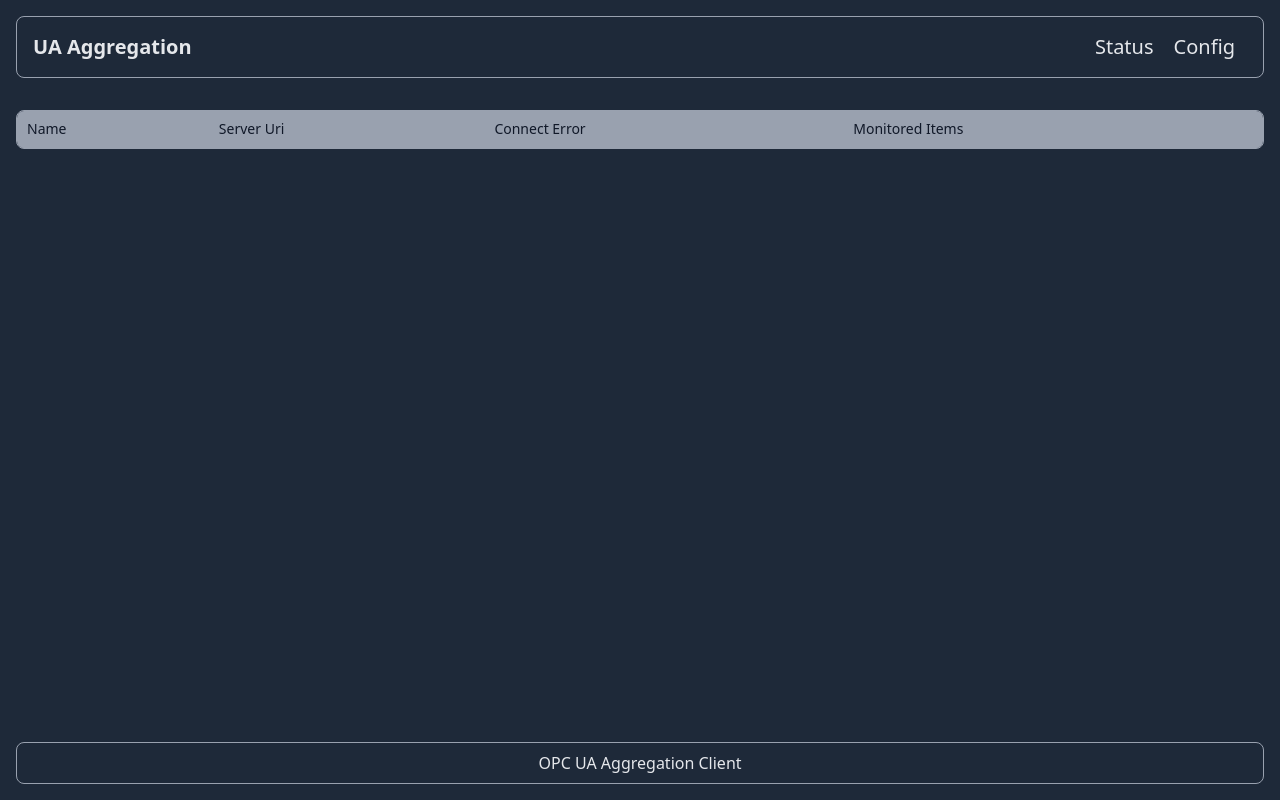
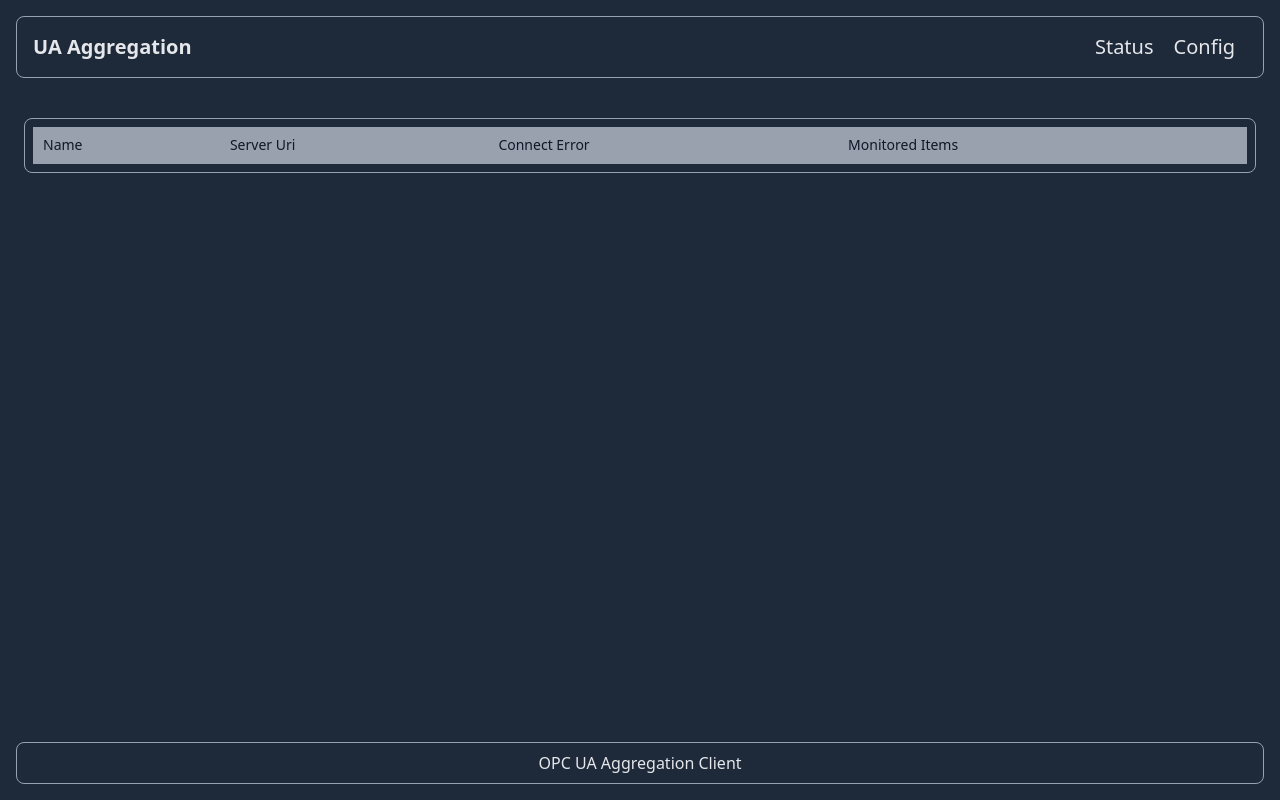
Before and after one commit to svmukhin/opcua-aggregation, a website: page src/opcua-aggregation-wwwroot/wwwroot/index.html in a window 1280 px wide. Drawn offline with Linux system fonts and the light colour scheme; no server answers.

Commit message:
feat: create table component for clients statuses
Wrap table component to card component

```diff
--- /dev/null
+++ b/src/opcua-aggregation-wwwroot/src/components/common/client-status-table.component.ts
@@ -0,0 +1,64 @@
+import m from 'mithril';
+import { UaClientStatus } from '../../models/ua-client.model';
+
+const StatusTableRowComponent = {
+  view: (vnode: { attrs: { status: UaClientStatus } }) =>
+    m('tr', { class: 'border-b border-gray-400 last:border-0' }, [
+      m('td', { class: 'p-3' }, vnode.attrs.status?.sessionName),
+      m('td', { class: 'p-3' }, vnode.attrs.status?.serverUri),
+      m('td', { class: 'p-3' }, vnode.attrs.status?.connectError),
+      m(
+        'td',
+        { class: 'p-3' },
+        m(
+          m.route.Link,
+          {
+            class:
+              'font-sans antialiased text-sm text-current font-medium hover:text-primary',
+            href: '/status/' + vnode.attrs.status?.id,
+          },
+          'Details'
+        )
+      ),
+    ]),
+};
+
+export const ClientStatusTableComponent = {
+  view: (vnode: { attrs: { statuses: UaClientStatus[] } }) =>
+    m('table', { class: 'w-full' }, [
+      m(
+        'thead',
+        {
+          class:
+            'border-b border-gray-400 bg-gray-400 text-gray-900 text-sm font-medium',
+        },
+        [
+          m('tr', [
+            m('th', { class: 'px-2.5 py-2 text-start font-medium' }, 'Name'),
+            m(
+              'th',
+              { class: 'px-2.5 py-2 text-start font-medium' },
+              'Server Uri'
+            ),
+            m(
+              'th',
+              { class: 'px-2.5 py-2 text-start font-medium' },
+              'Connect Error'
+            ),
+            m(
+              'th',
+              { class: 'px-2.5 py-2 text-start font-medium' },
+              'Monitored Items'
+            ),
+          ]),
+        ]
+      ),
+      m(
+        'tbody',
+        { class: 'group text-sm' },
+        vnode.attrs.statuses?.map((status) =>
+          m(StatusTableRowComponent, { status })
+        )
+      ),
+    ]),
+};
--- a/src/opcua-aggregation-wwwroot/src/components/pages/status.page.ts
+++ b/src/opcua-aggregation-wwwroot/src/components/pages/status.page.ts
@@ -1,5 +1,7 @@
 import m from 'mithril';
 import { StatusPageModel } from '../../models/ua-client.model';
+import { ClientStatusTableComponent } from '../common/client-status-table.component';
+import { CardComponent } from '../shared/card.component';
 
 export const StatusPage = {
   oninit: async (vnode: { attrs: { statusModel: StatusPageModel } }) =>
@@ -7,60 +9,7 @@
 
   view: (vnode: { attrs: { statusModel: StatusPageModel } }) =>
     m(
-      'div',
-      { class: 'w-full overflow-hidden rounded-lg border border-gray-400' },
-      m('table', { class: 'w-full' }, [
-        m(
-          'thead',
-          {
-            class:
-              'border-b border-gray-400 bg-gray-400 text-gray-900 text-sm font-medium',
-          },
-          [
-            m('tr', [
-              m('th', { class: 'px-2.5 py-2 text-start font-medium' }, 'Name'),
-              m(
-                'th',
-                { class: 'px-2.5 py-2 text-start font-medium' },
-                'Server Uri'
-              ),
-              m(
-                'th',
-                { class: 'px-2.5 py-2 text-start font-medium' },
-                'Connect Error'
-              ),
-              m(
-                'th',
-                { class: 'px-2.5 py-2 text-start font-medium' },
-                'Monitored Items'
-              ),
-            ]),
-          ]
-        ),
-        m(
-          'tbody',
-          { class: 'group text-sm' },
-          vnode.attrs.statusModel.list?.map((status) =>
-            m('tr', { class: 'border-b border-gray-400 last:border-0' }, [
-              m('td', { class: 'p-3' }, status.sessionName),
-              m('td', { class: 'p-3' }, status.serverUri),
-              m('td', { class: 'p-3' }, status.connectError),
-              m(
-                'td',
-                { class: 'p-3' },
-                m(
-                  m.route.Link,
-                  {
-                    class:
-                      'font-sans antialiased text-sm text-current font-medium hover:text-primary',
-                    href: '/status/' + status.id,
-                  },
-                  'Details'
-                )
-              ),
-            ])
-          )
-        ),
-      ])
+      CardComponent,
+      m(ClientStatusTableComponent, { statuses: vnode.attrs.statusModel.list })
     ),
 };
--- a/src/opcua-aggregation-wwwroot/wwwroot/js/app.bundle.js
+++ b/src/opcua-aggregation-wwwroot/wwwroot/js/app.bundle.js
@@ -2229,11 +2229,24 @@
 	    return e.name = "SuppressedError", e.error = error, e.suppressed = suppressed, e;
 	};
 
-	const StatusPage = {
-	    oninit: (vnode) => __awaiter(undefined, undefined, undefined, function* () { return yield vnode.attrs.statusModel.init(); }),
+	const StatusTableRowComponent = {
+	    view: (vnode) => {
+	        var _a, _b, _c, _d;
+	        return m('tr', { class: 'border-b border-gray-400 last:border-0' }, [
+	            m('td', { class: 'p-3' }, (_a = vnode.attrs.status) === null || _a === undefined ? undefined : _a.sessionName),
+	            m('td', { class: 'p-3' }, (_b = vnode.attrs.status) === null || _b === undefined ? undefined : _b.serverUri),
+	            m('td', { class: 'p-3' }, (_c = vnode.attrs.status) === null || _c === undefined ? undefined : _c.connectError),
+	            m('td', { class: 'p-3' }, m(m.route.Link, {
+	                class: 'font-sans antialiased text-sm text-current font-medium hover:text-primary',
+	                href: '/status/' + ((_d = vnode.attrs.status) === null || _d === undefined ? undefined : _d.id),
+	            }, 'Details')),
+	        ]);
+	    },
+	};
+	const ClientStatusTableComponent = {
 	    view: (vnode) => {
 	        var _a;
-	        return m('div', { class: 'w-full overflow-hidden rounded-lg border border-gray-400' }, m('table', { class: 'w-full' }, [
+	        return m('table', { class: 'w-full' }, [
 	            m('thead', {
 	                class: 'border-b border-gray-400 bg-gray-400 text-gray-900 text-sm font-medium',
 	            }, [
@@ -2244,17 +2257,18 @@
 	                    m('th', { class: 'px-2.5 py-2 text-start font-medium' }, 'Monitored Items'),
 	                ]),
 	            ]),
-	            m('tbody', { class: 'group text-sm' }, (_a = vnode.attrs.statusModel.list) === null || _a === undefined ? undefined : _a.map((status) => m('tr', { class: 'border-b border-gray-400 last:border-0' }, [
-	                m('td', { class: 'p-3' }, status.sessionName),
-	                m('td', { class: 'p-3' }, status.serverUri),
-	                m('td', { class: 'p-3' }, status.connectError),
-	                m('td', { class: 'p-3' }, m(m.route.Link, {
-	                    class: 'font-sans antialiased text-sm text-current font-medium hover:text-primary',
-	                    href: '/status/' + status.id,
-	                }, 'Details')),
-	            ]))),
-	        ]));
+	            m('tbody', { class: 'group text-sm' }, (_a = vnode.attrs.statuses) === null || _a === undefined ? undefined : _a.map((status) => m(StatusTableRowComponent, { status }))),
+	        ]);
 	    },
+	};
+
+	const CardComponent = {
+	    view: (vnode) => m('div', { class: 'm-2 p-2 overflow-hidden rounded-lg border border-gray-400' }, vnode.children),
+	};
+
+	const StatusPage = {
+	    oninit: (vnode) => __awaiter(undefined, undefined, undefined, function* () { return yield vnode.attrs.statusModel.init(); }),
+	    view: (vnode) => m(CardComponent, m(ClientStatusTableComponent, { statuses: vnode.attrs.statusModel.list })),
 	};
 
 	const utils = {
@@ -2317,15 +2331,11 @@
 	                m('dd', { class: 'text-lg font-semibold' }, (_c = vnode.attrs.status) === null || _c === undefined ? undefined : _c.serverUri),
 	            ]),
 	            m('div', { class: 'flex flex-col pb-3' }, [
-	                m('dt', { class: 'mb-1 text-lg text-gray-400' }, 'onnect Error: '),
+	                m('dt', { class: 'mb-1 text-lg text-gray-400' }, 'Connect Error: '),
 	                m('dd', { class: 'text-lg font-semibold' }, (_d = vnode.attrs.status) === null || _d === undefined ? undefined : _d.connectError),
 	            ]),
 	        ]);
 	    },
-	};
-
-	const CardComponent = {
-	    view: (vnode) => m('div', { class: 'm-2 p-2 overflow-hidden rounded-lg border border-gray-400' }, vnode.children),
 	};
 
 	const StatusDetailsPage = {
```
Also changed, not shown: src/opcua-aggregation-wwwroot/wwwroot/css/styles.css.
